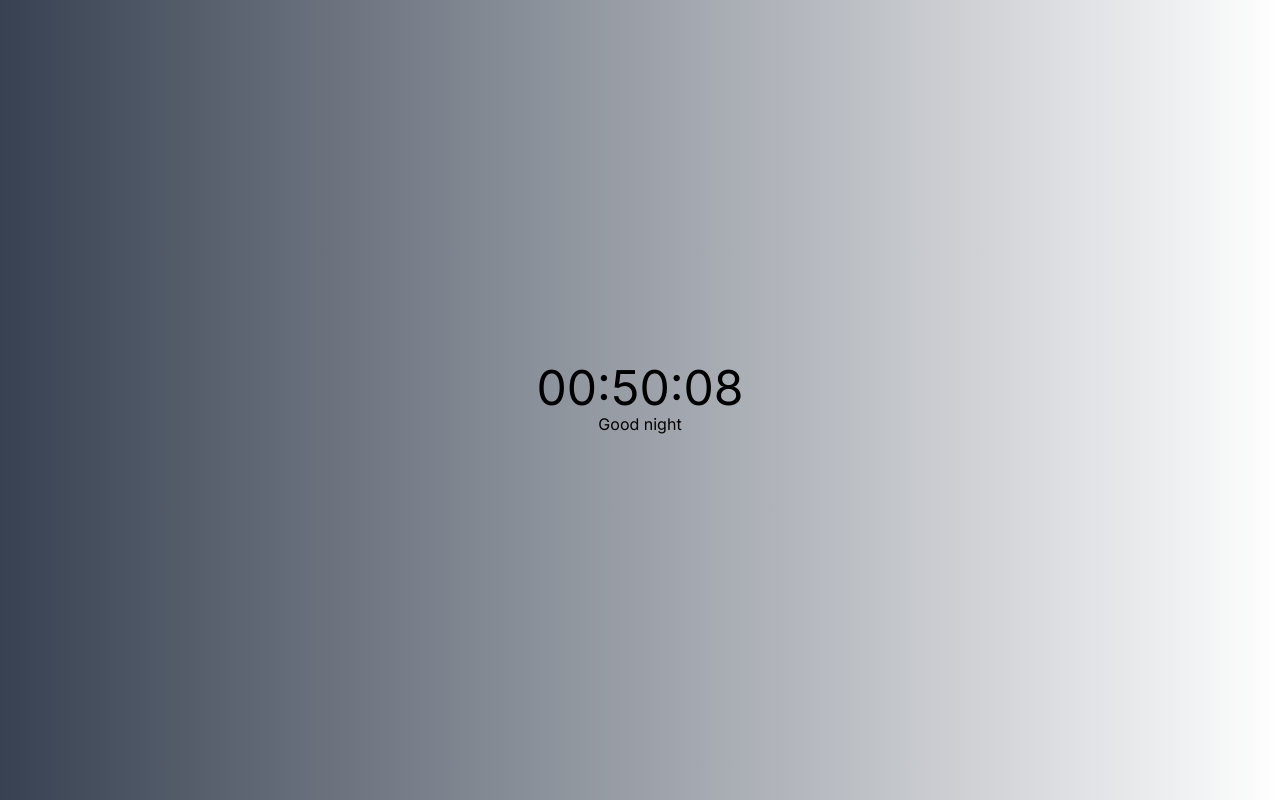
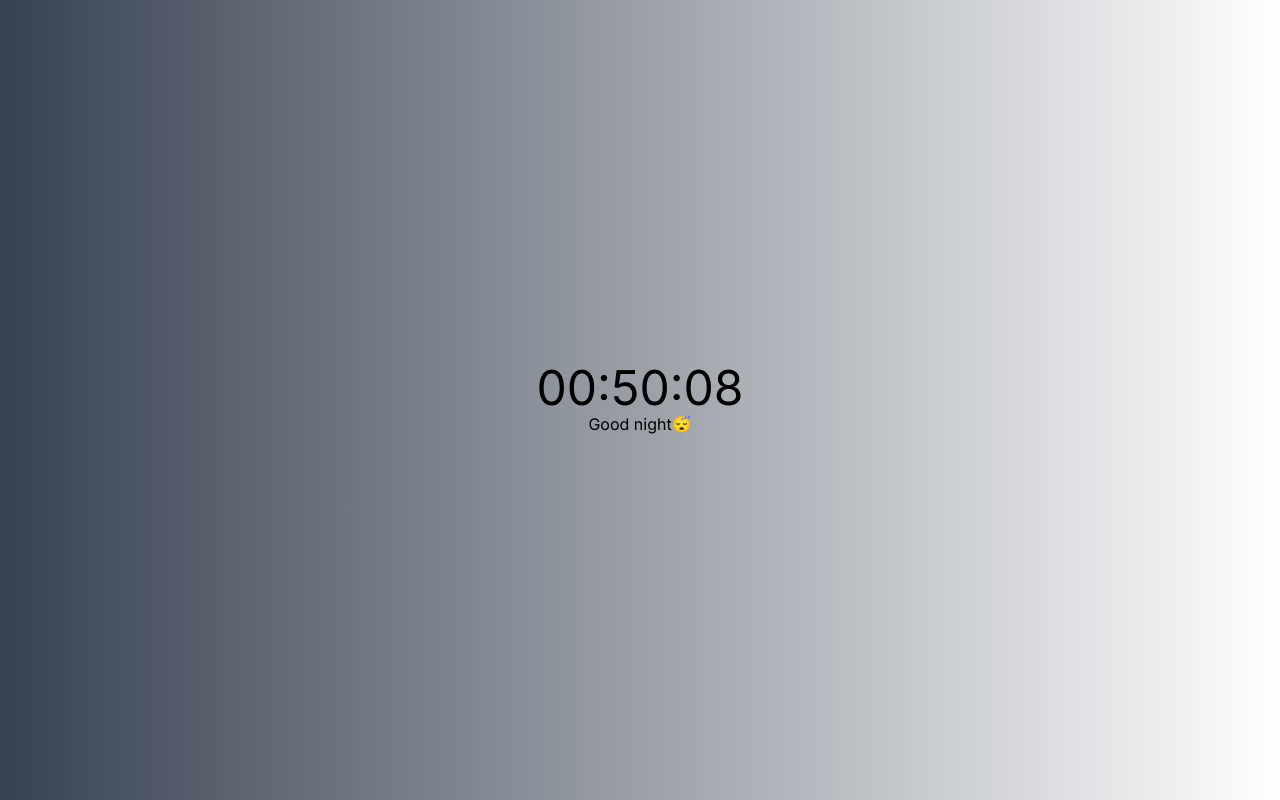
Before and after one commit to lhelheo/ReactStudy, a Next.js app: page /learning/greeting in a window 1280 px wide. Built offline with nearby package versions, Linux system fonts and the light colour scheme.

Commit message:
feat: emojis

```diff
--- a/src/app/(platform)/learning/greeting/page.tsx
+++ b/src/app/(platform)/learning/greeting/page.tsx
@@ -13,9 +13,9 @@ export default function Greeting() {
       <p className="text-5xl">
         {hours}:{minutes}:{seconds}
       </p>
-      {isMorning && "Good Morning"}
-      {isAfternoon && "Good afternoon"}
-      {isNight && "Good night"}
+      {isMorning && "Good Morning😉"}
+      {isAfternoon && "Good afternoon😁"}
+      {isNight && "Good night😴"}
     </div>
   );
 }
```
